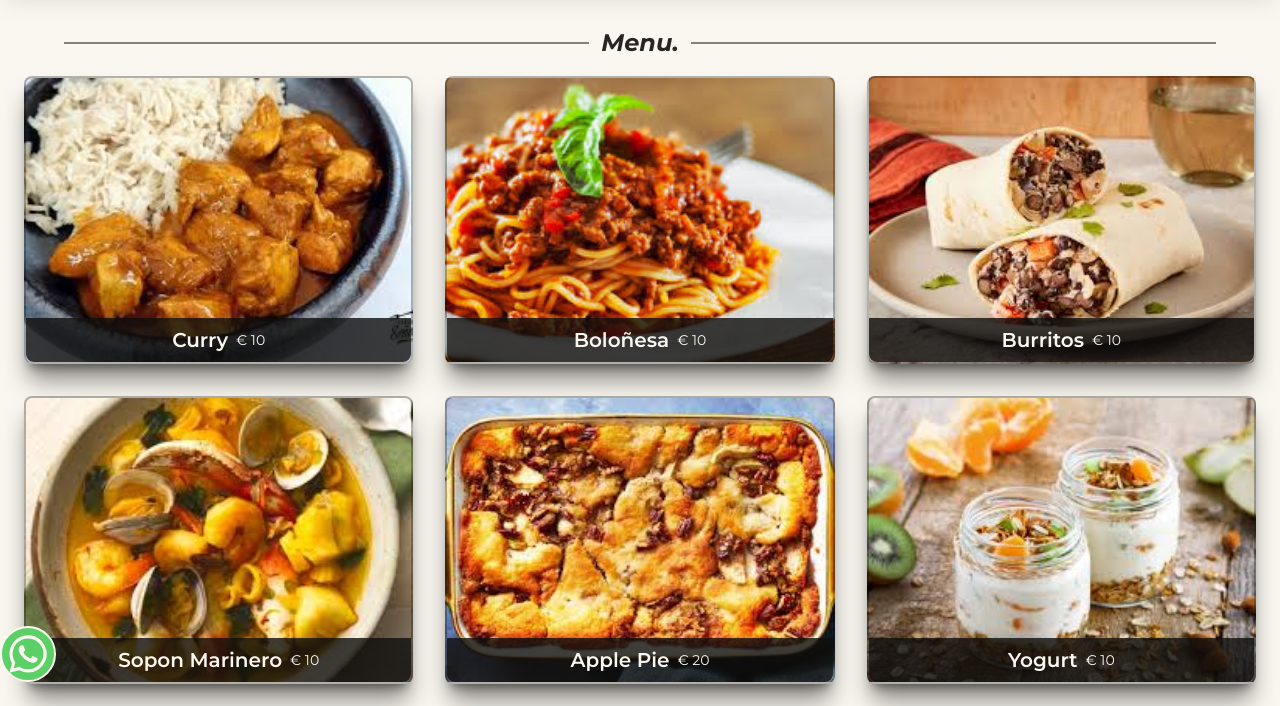
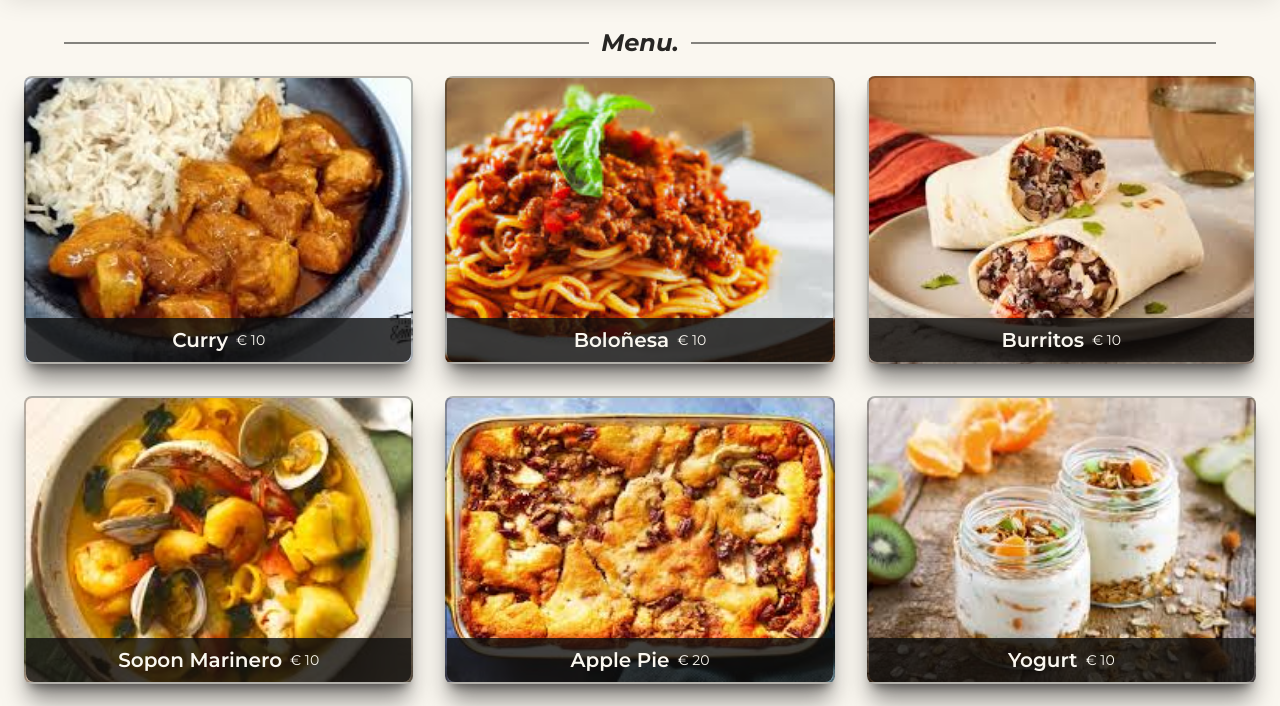
Before and after one commit to DavidOsorioSanchez/RocioPage, an Astro site: page / in a window 1280 px wide. Shown: the part 94-800 px from the top of the page. Built offline with nearby package versions, Linux system fonts and the light colour scheme; Astro itself is replaced by a stand-in of ours.

Commit message:
agregando el icono flotante de whatsapp

```diff
--- a/src/components/FloatWhatsapp.astro
+++ b/src/components/FloatWhatsapp.astro
@@ -1,6 +1,6 @@
 ---
 ---
 
-<a href="https://wa.me/573104745978?text=¡Hola!%20Quiero%20Ordenar%20algo🍴." target="_blank" class="sticky size-14 bottom-6 !right-6 z-50 bg-[#5BD066] flex justify-center items-center rounded-full border-2 border-[#FAF7F0] animate-aparece hover:animate-pulse">
+<a href="https://wa.me/573104745978?text=¡Hola!%20Quiero%20Ordenar%20algo🍴." target="_blank" class="sticky size-14 m-6 left-full bottom-6 z-50 bg-[#5BD066] flex justify-center items-center rounded-full border-2 border-[#FAF7F0] animate-aparece transition-all hover:scale-95 desktop:hidden">
     <svg fill="#FAF7F0" class="size-10" viewBox="0 0 16 16" xmlns="http://www.w3.org/2000/svg"><g id="SVGRepo_bgCarrier" stroke-width="0"></g><g id="SVGRepo_tracerCarrier" stroke-linecap="round" stroke-linejoin="round"></g><g id="SVGRepo_iconCarrier"><path d="M11.42 9.49c-.19-.09-1.1-.54-1.27-.61s-.29-.09-.42.1-.48.6-.59.73-.21.14-.4 0a5.13 5.13 0 0 1-1.49-.92 5.25 5.25 0 0 1-1-1.29c-.11-.18 0-.28.08-.38s.18-.21.28-.32a1.39 1.39 0 0 0 .18-.31.38.38 0 0 0 0-.33c0-.09-.42-1-.58-1.37s-.3-.32-.41-.32h-.4a.72.72 0 0 0-.5.23 2.1 2.1 0 0 0-.65 1.55A3.59 3.59 0 0 0 5 8.2 8.32 8.32 0 0 0 8.19 11c.44.19.78.3 1.05.39a2.53 2.53 0 0 0 1.17.07 1.93 1.93 0 0 0 1.26-.88 1.67 1.67 0 0 0 .11-.88c-.05-.07-.17-.12-.36-.21z"></path><path d="M13.29 2.68A7.36 7.36 0 0 0 8 .5a7.44 7.44 0 0 0-6.41 11.15l-1 3.85 3.94-1a7.4 7.4 0 0 0 3.55.9H8a7.44 7.44 0 0 0 5.29-12.72zM8 14.12a6.12 6.12 0 0 1-3.15-.87l-.22-.13-2.34.61.62-2.28-.14-.23a6.18 6.18 0 0 1 9.6-7.65 6.12 6.12 0 0 1 1.81 4.37A6.19 6.19 0 0 1 8 14.12z"></path></g></svg>
 </a>
```
